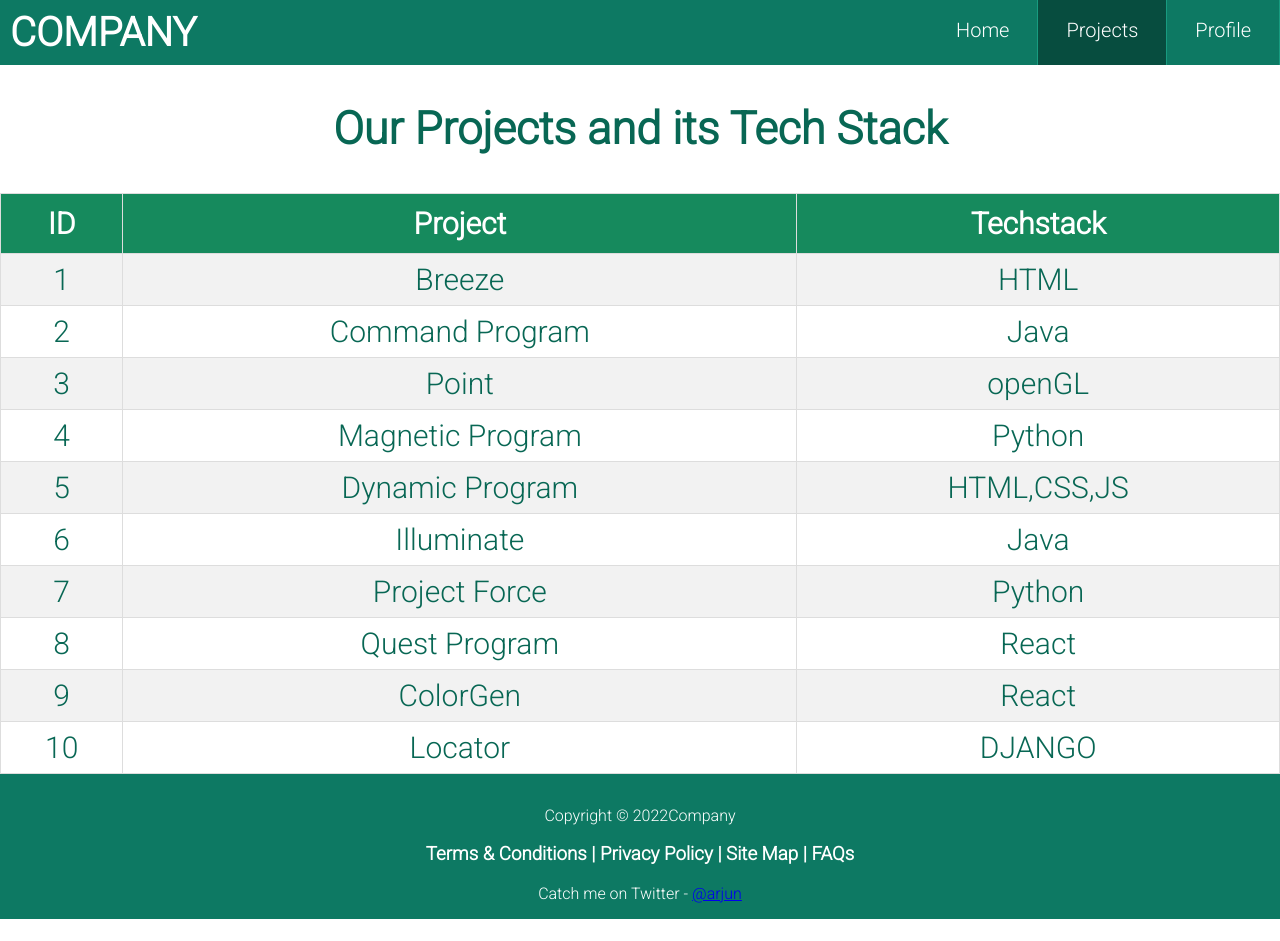
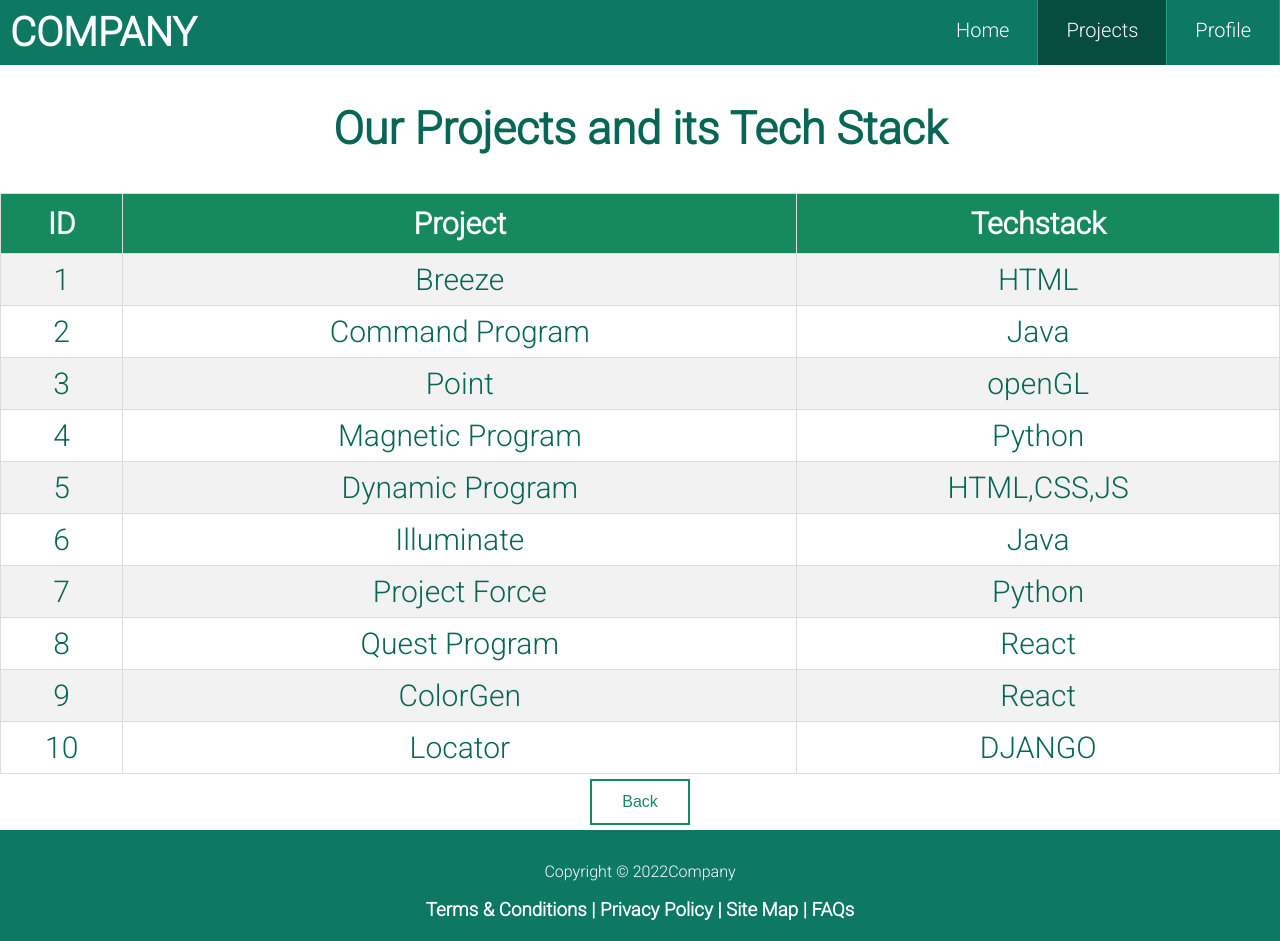
Before and after one commit to ArjunHollaM/projectlist, an Angular app: page /projects in a window 1280 px wide. Shown: the top 941 px of the page. Before the commit the page ends 919 px from the top, so only its background shows below. Built offline with nearby package versions, Linux system fonts and the light colour scheme; a web font is replaced by a local one.

Commit message:
Solved Lazyloading problem and added back button

```diff
--- a/angular.json
+++ b/angular.json
@@ -58,7 +58,7 @@
               "namedChunks": true
             }
           },
-          "defaultConfiguration": "production"
+          "defaultConfiguration": "development"
         },
         "serve": {
           "builder": "@angular-devkit/build-angular:dev-server",
--- a/src/app/app.module.ts
+++ b/src/app/app.module.ts
@@ -9,7 +9,7 @@
 //import { ProjectsComponent } from './components/projects/projects.component';
 import { ProfileComponent } from './components/profile/profile.component';
 import { AppRoutingModule } from './app-routing.module';
-import { ProjectsModule } from './modules/projects/projects.module';
+//import { ProjectsModule } from './modules/projects/projects.module';
 
 @NgModule({
   declarations: [
@@ -24,7 +24,7 @@
   imports: [
     BrowserModule,
     AppRoutingModule,
-    ProjectsModule
+    // ProjectsModule
   ],
   providers: [],
   bootstrap: [AppComponent]
--- a/src/app/modules/projects/components/load-projects/load-projects.component.css
+++ b/src/app/modules/projects/components/load-projects/load-projects.component.css
@@ -20,3 +20,28 @@
     background-color: #168a5d;
     color: white;
   }
+  .backbtn {
+    background-color: #168a5d;
+    border: none;
+    color: white;
+    padding: 12px 30px;
+    text-align: center;
+    text-decoration: none;
+    display: inline-block;
+    font-size: 16px;
+    margin-top: 5px;
+    margin-bottom: 5px;
+    transition-duration: 0.3s;
+    cursor: pointer;
+  }
+
+  .backbtn {
+    background-color: white;
+    color:  #168a5d;
+    border: 2px solid #168a5d;
+  }
+
+  .backbtn:hover {
+    background-color: #168a5d;
+    color: white;
+  }
--- a/src/app/modules/projects/components/load-projects/load-projects.component.html
+++ b/src/app/modules/projects/components/load-projects/load-projects.component.html
@@ -12,4 +12,5 @@
             <td> {{project.techstack}} </td>
         </tr>
     </table>
+    <button class="backbtn" (click)="goBack()">Back</button>
 </div>
--- a/src/app/modules/projects/components/load-projects/load-projects.component.ts
+++ b/src/app/modules/projects/components/load-projects/load-projects.component.ts
@@ -1,6 +1,7 @@
 import { Component, OnInit } from '@angular/core';
 import { projects } from '../../example-projects';
 import { Project } from '../../Project';
+import {Location} from '@angular/common';
 
 @Component({
   selector: 'app-load-projects',
@@ -10,9 +11,13 @@
 export class LoadProjectsComponent implements OnInit {
   projects: Project[] = projects;
 
-  constructor() { }
+  constructor(private location: Location) { }
 
   ngOnInit(): void {
   }
 
+  goBack() {
+    this.location.back();
+  }
+
 }
```
